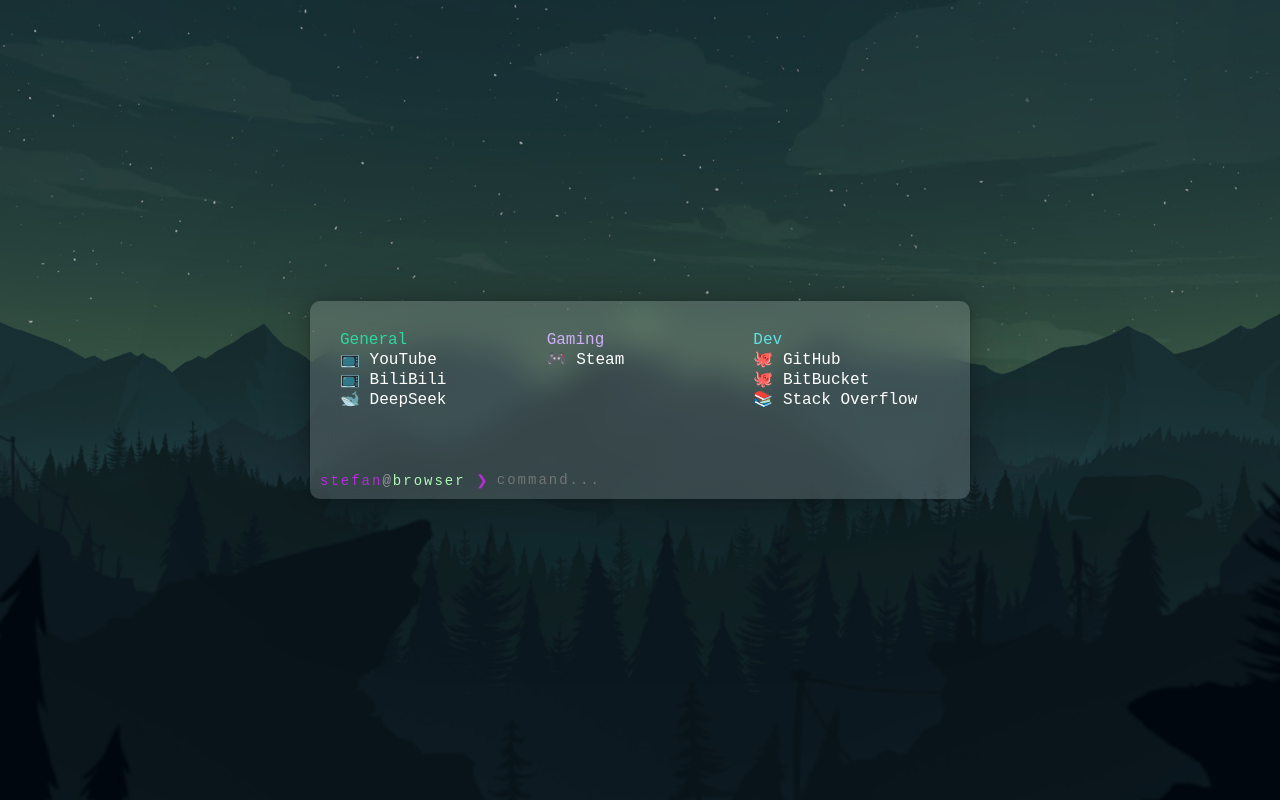
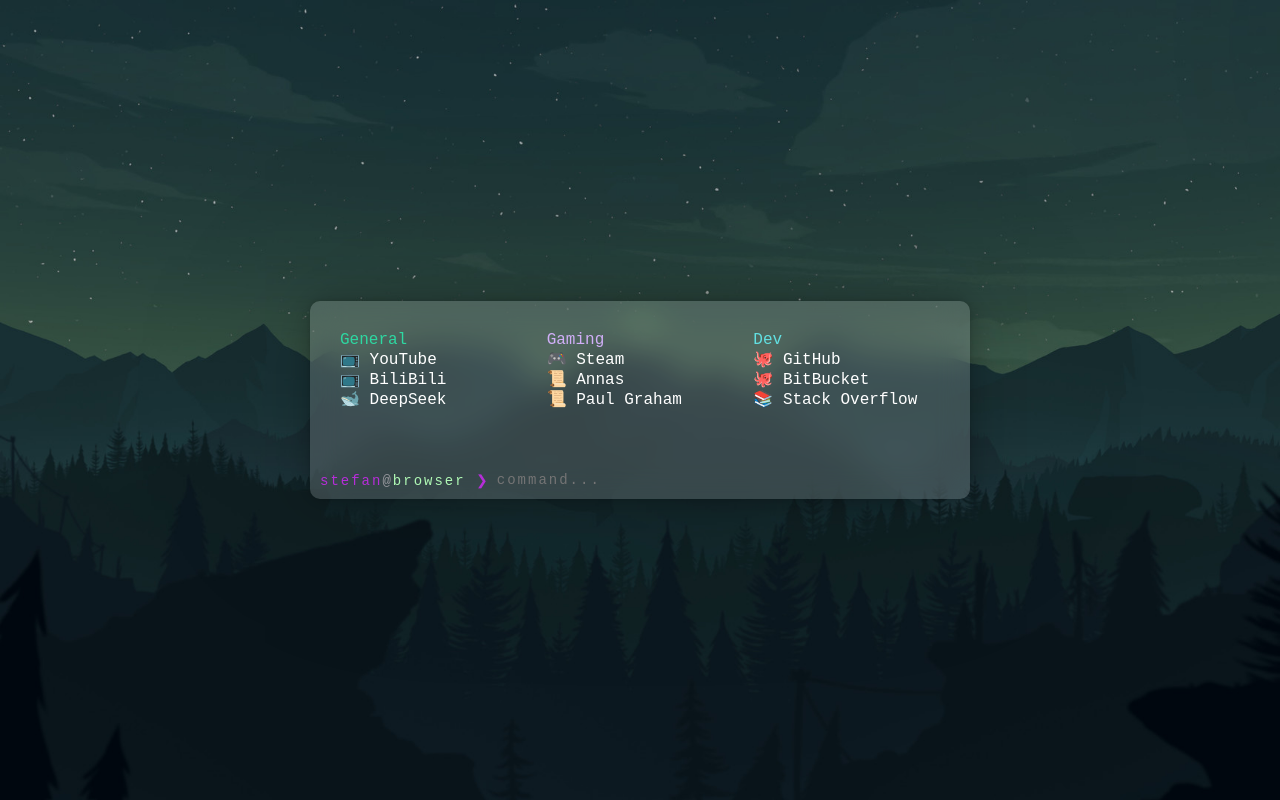
Before and after one commit to stefanzweig/TerminalStart, a plain HTML site: page Termianl web/index.html in a window 1280 px wide. Drawn offline with Linux system fonts and the light colour scheme.

Commit message:
paulgraham

```diff
--- a/Termianl web/index.html
+++ b/Termianl web/index.html
@@ -4,7 +4,7 @@
 <head>
     <meta charset="UTF-8">
     <meta name="viewport" content="width=device-width, initial-scale=1.0">
-    <title>Terminal</title>
+    <title>Home</title>
     <style>
         body,
         html {
@@ -134,6 +134,8 @@
                 "🐋 deepseek": "https://chat.deepseek.com/",
                 "🐙 github": "https://github.com/",
                 "🐙 bitbucket": "https://bitbucket.org/",
+                "📜 Annas": "https://zh.annas-archive.org/",
+                "📜 Paul Graham": "https://paulgraham.com/",
                 "📜 dev.to": "https://dev.to/",
                 "📚 stack overflow": "https://stackoverflow.com/"
             };
@@ -195,6 +197,8 @@
             <div class="column">
                 <div class="category gaming">Gaming</div>
                 <div class="subtext">🎮 Steam</div>
+                <div class="subtext">📜 Annas</div>
+                <div class="subtext">📜 Paul Graham</div>
             </div>
             <div class="column">
                 <div class="category dev">Dev</div>
```
